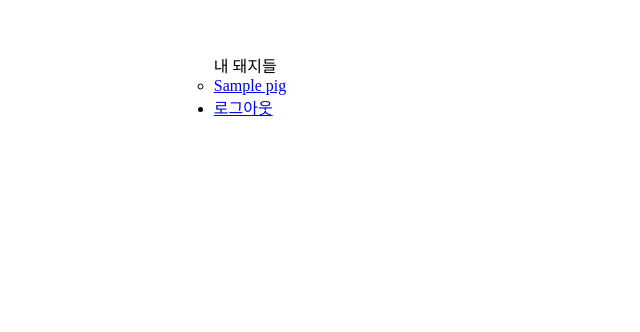
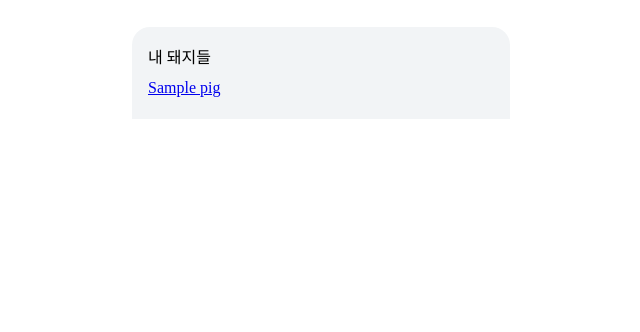
Before and after one commit to HaYoonsoo/onejo, a Django app: page /home/ in a window 1280 px wide. Shown: the part 484-816 px from the top of the page, without its empty margins (319-959 px from the left). Run offline with Django 4.2, Linux system fonts and the light colour scheme; a user stored in the database is signed in; tables that the repository leaves empty hold one stand-in row (values such as "Sample post").

Commit message:
홈화면 css/html 수정

```diff
--- a/app/static/home.css
+++ b/app/static/home.css
@@ -1,22 +1,15 @@
-/* h1 {
-  font-family: "NanumGothic";
-  font-style: normal;
-  font-weight: 700;
-  font-size: 20px;
-  line-height: 20px;
-  text-align: center;  /* identical to box height */
+top {
+    font-family: 'NanumGothic';
+    font-style: normal;
+    font-weight: 700;
+    font-size: 20px;
+    line-height: 20px;
+    color: #B1B8C0;
+}
 
-  color: #b1b8c0;
-} */
 
-h2.time {
-    font-family: 'Noto Sans KR';
-    font-style: normal;
-    font-weight: 400;
-    font-size: 20px;
-    line-height: 58px;
-    text-align: center;
-    color: #4880EE;
+makepig {
+    margin-right: -10px;
 }
 
 p {
@@ -27,10 +20,105 @@ p {
     line-height: 23px;
     text-align: center;
     color: #FFFFFF;
+    margin-bottom:230px;
+    position: absolute;
+}
+h2.time {
+    font-family: 'Noto Sans KR';
+    font-style: normal;
+    font-weight: 400;
+    font-size: 20px;
+    line-height: 58px;
+    text-align: center;
+    color: #4880EE;
+    margin-top: -120px;
+    position: absolute;
+}
+
+p1 {
+    font-family: 'Noto Sans KR';
+    font-style: normal;
+    font-weight: 400;
+    font-size: 16px;
+    line-height: 23px;
+    text-align: center;
+    color: #FFFFFF;
+    margin-bottom:60px;
+    position: absolute;
 }
 
 
+main {
+    width: 309px;
+    height: 167px;
+    background: #A9C6FF;
+    border-radius: 83.5px;
+    margin: 10px;
+    position: absolute;
+}
 
+allpigs {
+    width: 346px;
+    height: auto;
+    padding-top: 100px;
+    left: 15px;
+    top: 304px;
+    background: #F2F4F6;
+    border-radius: 18px 18px 0px 0px;
+    font-family: 'Noto Sans KR';
+    font-style: normal;
+    color: black;
+    padding: 16px;
+    padding-top: 16px;
+    margin-top: 10px;
+}
+}
+
+mypigs.text1 {
+    font-family: 'Noto Sans KR';
+    font-style: normal;
+    font-weight: 400;
+    color: black;
+    padding: 16px;
+    padding-top: 16px;
+}
+allpigs{
+    font-family: 'Noto Sans KR';
+    font-style: normal;
+    color: black;
+    padding: 16px;
+    padding-top: 16px;
+    margin-top: 10px;
+}
+.plus {
+    width: 18px;
+    height: 18px;
+    margin-right: 350px;
+    float:left;
+}
+.logout {
+    width: 18px;
+    height: 18px;
+    margin-left: 350px;
+}
+
+.pig {
+    width: 344.04px;
+    height: 210px;
+
+}
+
+piglist {
+    font-family: 'Noto Sans KR';
+    font-style: normal;
+    color: black;
+    font-weight: 500;
+    margin-top: 20px;
+    margin-left: 16px;
+    padding-top: 25px;
+    line-height: 30px;
+
+}
 input{
     box-sizing: border-box;
     width: 324px;
@@ -65,9 +153,6 @@ h1{
     color: #4880EE;
 }
 
-div.input{
-
-}
 
 input{
     box-sizing: border-box;
--- a/app/templates/home.html
+++ b/app/templates/home.html
@@ -7,33 +7,30 @@
 {% block title %}시간저금통{% endblock title %}
 
 {% block wrapper %}
-<h1>시간저금통</h1>
-    <ul>
-        <li>
-            <p>{{ user.profile.nickname }} 님</p>
-        </li>
+<top>시간저금통</top>
 
-        <li>
-            <a href="{% url 'pig_new' %}">돼지 생성</a>
-            <main><p>지금까지 {{ user.profile.nickname }} 님은</p>
+            <a href="{% url 'logout' %}">
+            <img class="logout" src="https://blogfiles.pstatic.net/MjAyMjA1MjhfMjY5/MDAxNjUzNzM2MDE0OTE2.t9vWy0Az1X7yCaUN-pSi39eJifqeRiPd2FQHVmDftNUg.H9qXvKzveMAr1273qUEx3O_ATpH_AabktEASKpTedFMg.PNG.skycolor10/Group_56_%281%29.png?type=w1">
+            </a>
 
+            <a href="{% url 'pig_new' %}">
+                <img class="plus" src="https://blogfiles.pstatic.net/MjAyMjA1MjhfMTc2/MDAxNjUzNzM2MDE0NjUw.ngd1xIhmuZH8Oxheqwq9Jos_FXSG9AJBBx7fMlgH9sAg.O_imRCqvbho-_iy7KnMLMz6AALim56ZPtON_EukIHKUg.PNG.skycolor10/Group_1.png?type=w1">
+            </a>
+
+            <img class="pig" src="https://blogfiles.pstatic.net/MjAyMjA1MjhfOSAg/MDAxNjUzNzM3NDc1OTA1.bgclJwg9M_MSy8DqGu1RX8vNCRVJJQA5g5ViGf6aiyQg.tpKBJHv8lqLirgaVICniPdII5skLcSaUp8ucBgQppfYg.PNG.skycolor10/Group_62.png?type=w1">
+            <p>지금까지 {{ user.profile.nickname }} 님은</p>
+            <br>
             <h2 class="time">mypig 늦은 시간 총합</h2>
-            <p>지각하셨네요.</p></main>
-
+            <p1>지각하셨네요.</p1>
 
         <allpigs><mypigs class="text1">내 돼지들</mypigs>
-            <ul>
-            {% for pig in pigs %}
-            <li>
-                <a href="{% url 'pig_detail' %}">{{ pig.pig_name }}</a>
-            </li>
+
+            <piglist>{% for pig in pigs %}
+                <a href="{% url 'pig_detail' %}"><br>{{ pig.pig_name }}</a>
             {% endfor %}
-        </ul> </allpigs>
+            </piglist>
+             </allpigs>
 
-
-        <li>
-            <a href="{% url 'logout' %}">로그아웃</a>
-        </li>
     </ul>
 {% endblock wrapper %}
 
```
